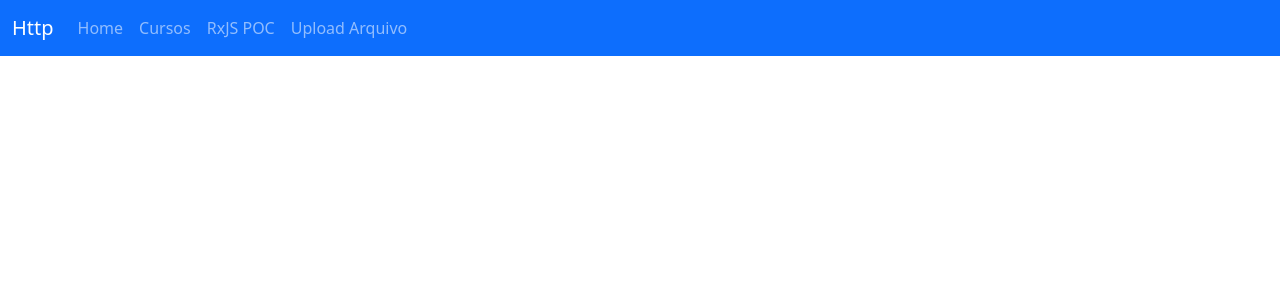
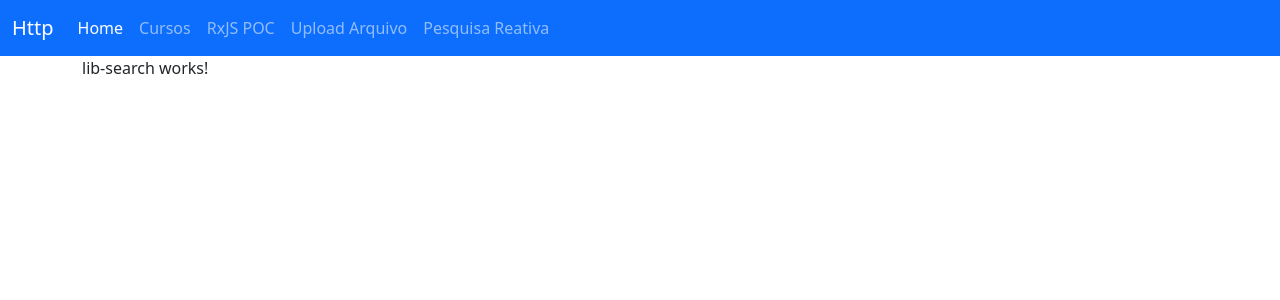
Before and after one commit to GiselleBarbosa/angular-curso-loiane, an Angular app in the folder 09-requests-http/: page /busca-reativa in a window 1280 px wide. Before the commit this address led to /. Shown: the top 300 px of the page. Built offline with nearby package versions, Linux system fonts and the light colour scheme.

Commit message:
feat: start busca reativa

```diff
--- a/09-requests-http/src/app/app-routing.module.ts
+++ b/09-requests-http/src/app/app-routing.module.ts
@@ -6,7 +6,7 @@ const routes: Routes = [
   {
     path: '',
     pathMatch: 'full',
-    redirectTo: 'upload'
+    redirectTo: 'busca-reativa'
   },
 
   {
@@ -21,6 +21,10 @@ const routes: Routes = [
   {
     path: 'upload',
     loadChildren: () => import('./upload-file/upload-file.module').then(m => m.UploadFileModule)
+  },
+  {
+    path: 'busca-reativa',
+    loadChildren: () => import('./reactive-search/reactive-search.module').then(m => m.ReactiveSearchModule)
   }
 
 ];
--- a/09-requests-http/src/app/app.component.html
+++ b/09-requests-http/src/app/app.component.html
@@ -11,6 +11,7 @@
         <a class="nav-link" [routerLink]="['/cursos']">Cursos</a>
         <a class="nav-link" [routerLink]="['/rxjs-poc']" >RxJS POC</a>
         <a class="nav-link" [routerLink]="['/upload']" >Upload Arquivo</a>
+        <a class="nav-link" [routerLink]="['/busca-reativa']" >Pesquisa Reativa</a>
       </div>
     </div>
   </div>
--- /dev/null
+++ b/09-requests-http/src/app/reactive-search/lib-search/lib-search.component.html
@@ -0,0 +1,3 @@
+<p>
+  lib-search works!
+</p>
--- /dev/null
+++ b/09-requests-http/src/app/reactive-search/lib-search/lib-search.component.ts
@@ -0,0 +1,15 @@
+import { Component, OnInit } from '@angular/core';
+
+@Component({
+  selector: 'app-lib-search',
+  templateUrl: './lib-search.component.html',
+  styleUrls: ['./lib-search.component.css']
+})
+export class LibSearchComponent implements OnInit {
+
+  constructor() { }
+
+  ngOnInit() {
+  }
+
+}
--- a/09-requests-http/src/app/upload-file/upload-file/upload-file.component.ts
+++ b/09-requests-http/src/app/upload-file/upload-file/upload-file.component.ts
@@ -1,5 +1,5 @@
 import { UploadFileService } from './upload-file.service';
-import { Component, OnDestroy, OnInit } from '@angular/core';
+import { Component, OnInit } from '@angular/core';
 import { environment } from 'src/environments/environment';
 import { Subscription } from 'rxjs';
 import { HttpEvent, HttpEventType } from '@angular/common/http';
@@ -10,11 +10,10 @@ import { uploadProgress, filterResponse } from 'src/app/shared/rxjs-operators';
   templateUrl: './upload-file.component.html',
   styleUrls: ['./upload-file.component.css']
 })
-export class UploadFileComponent implements OnInit, OnDestroy {
+export class UploadFileComponent implements OnInit {
 
   files!: Set<File>
   progress = 0;
-  inscricao!: Subscription;
 
   constructor(private service: UploadFileService) { }
 
@@ -40,7 +39,7 @@ export class UploadFileComponent implements OnInit, OnDestroy {
 
   onUpload() {
     if (this.files && this.files.size > 0) {
-      this.inscricao = this.service.upload(this.files, environment.BASE_URL + '/upload')
+      this.service.upload(this.files, environment.BASE_URL + '/upload')
         .pipe(
           uploadProgress(progress => {
             console.log(progress);
@@ -66,20 +65,14 @@ export class UploadFileComponent implements OnInit, OnDestroy {
     this.service.download(environment.BASE_URL + '/downloadExcel')
       .subscribe((res: any) => {
         this.service.handleFile(res, 'report.xlsx')
-    });
+      });
   }
 
   onDownloadPdf() {
     this.service.download(environment.BASE_URL + '/downloadPDF')
-    .subscribe((res: any) => {
-      this.service.handleFile(res, 'report.pdf')
-  });
-}
-
-  ngOnDestroy() {
-    this.inscricao.unsubscribe()
+      .subscribe((res: any) => {
+        this.service.handleFile(res, 'report.pdf')
+      });
   }
 
-
-
 }
```
Also changed, not shown: 09-requests-http/src/app/reactive-search/reactive-search-routing.module.ts (added, +13 -0 lines), 09-requests-http/src/app/reactive-search/reactive-search.module.ts (added, +14 -0 lines), 09-requests-http/src/app/reactive-search/lib-search/lib-search.component.css (added).
